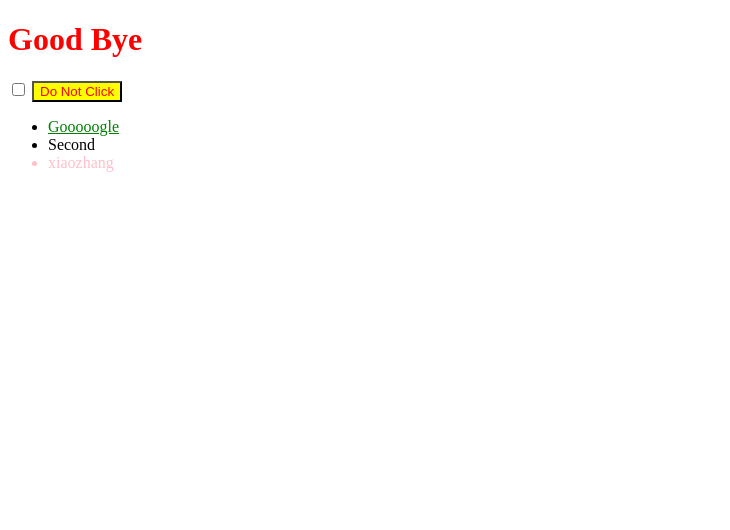
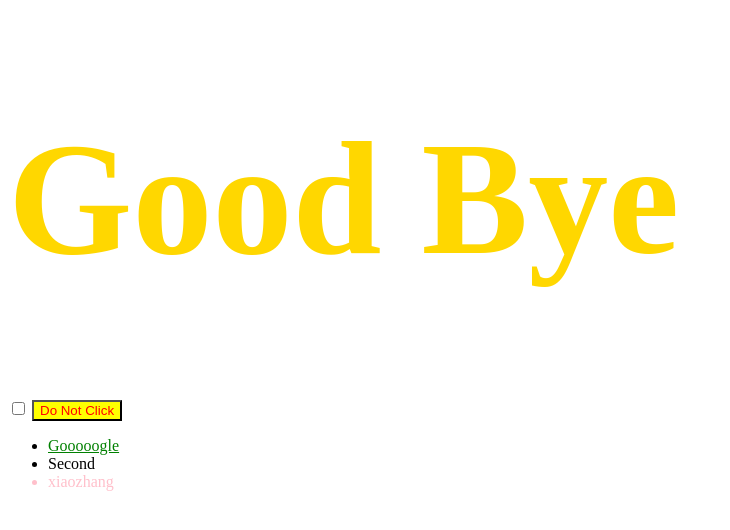
Before and after one commit to meilixiaozhang/DOM, a plain HTML site: page index.html in a window 1280 px wide. Shown: the whole page, without its empty margins (0-730 px from the left). Drawn offline with Linux system fonts and the light colour scheme.

Commit message:
style & bahavior

```diff
--- a/index.html
+++ b/index.html
@@ -8,7 +8,7 @@
   </head>
   <body>
 
-    <h1 id="title">Hello</h1>
+    <h1 id="title" class="huge">Hello</h1>
 
     <input type="checkbox">
 
--- a/index.js
+++ b/index.js
@@ -6,3 +6,4 @@ document.querySelector("a").style.color = "green";
 document.querySelector(".btn").innerHTML = "Do Not Click";
 document.querySelector(".list a").innerHTML = "Gooooogle";
 document.querySelector(".btn").style.backgroundColor = "yellow";
+document.querySelector("h1").classList.add("huge");
--- a/styles.css
+++ b/styles.css
@@ -1,3 +1,9 @@
 h1 {
   color: red;
 }
+
+.huge {
+  font-size: 10rem;
+  color: gold;
+  font-weight: bold;
+}
```
